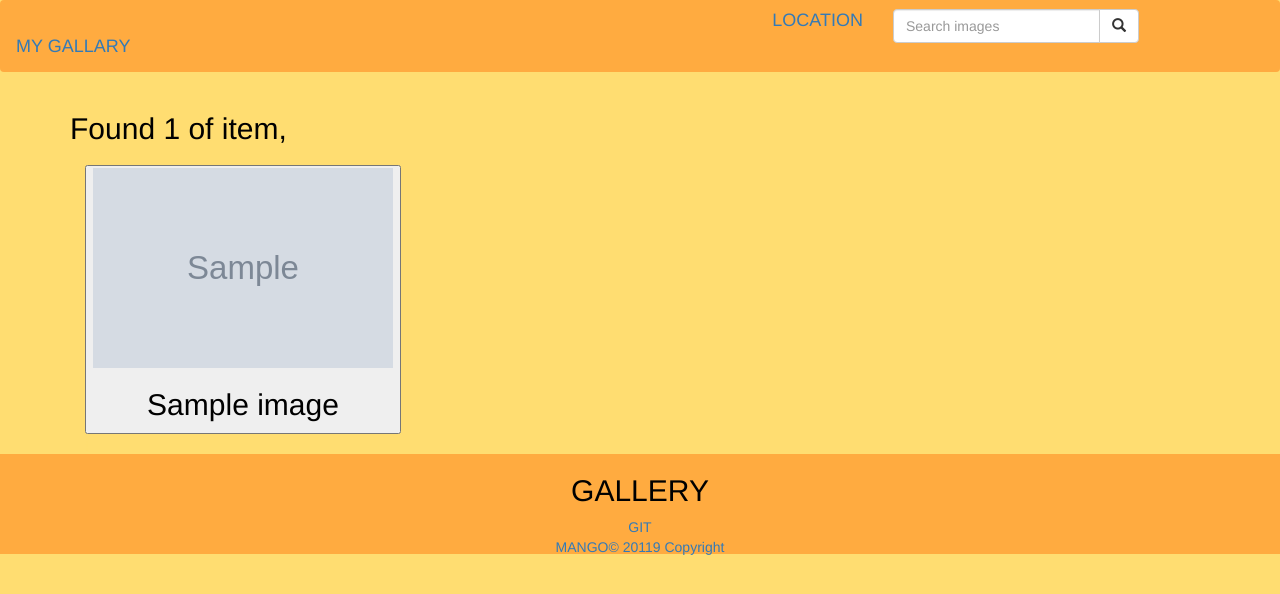
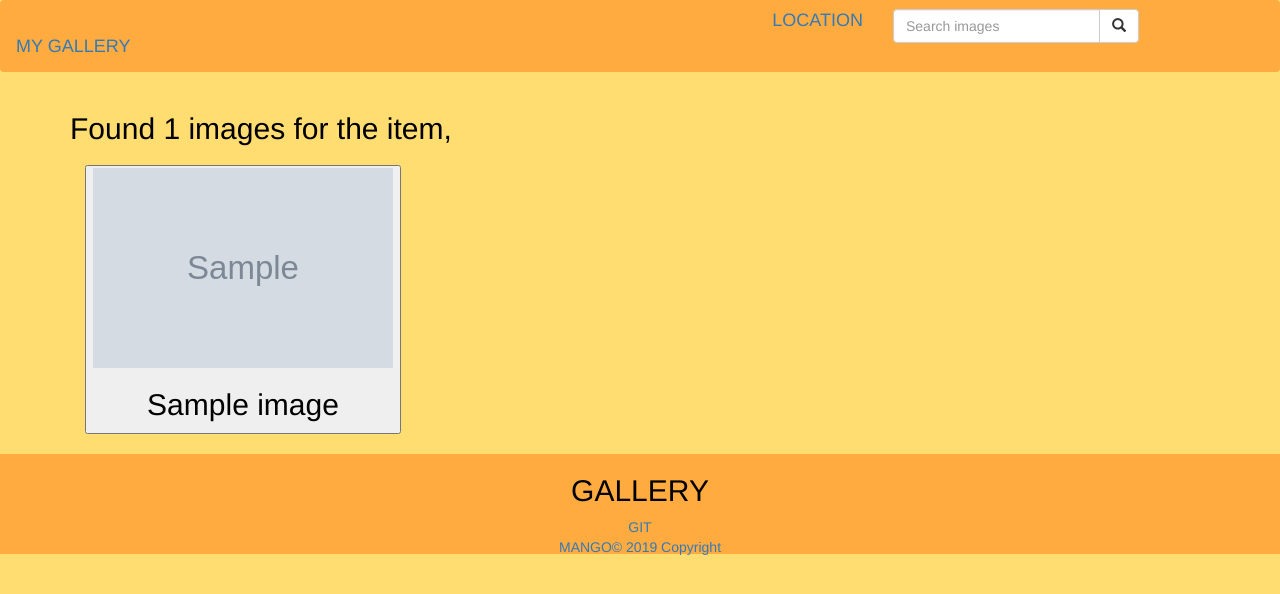
Before and after one commit to mangowilliam/my_gallary, a Django app: template mygallary/templates/gallaries/search.html in a window 1280 px wide. Shown: the top 594 px of the page. Run offline with Django 3.2, Linux system fonts and the light colour scheme; tables that the repository leaves empty hold one stand-in row (values such as "Sample post"); the template is opened without the code that fills it: values that come from a table or form of the project are taken from there, most other values are stand-ins (such as "Sample title", 1, 10 or a date in 2020); grey boxes marked "Sample" are stand-in pictures; some libraries are stand-ins or nearby versions.

Commit message:
update navbar

```diff
--- a/mygallary/templates/footer.html
+++ b/mygallary/templates/footer.html
@@ -22,7 +22,7 @@
             </li>
 
             <li>
-                <a href="#">MANGO© 20119 Copyright</a>
+                <a href="#">MANGO© 2019 Copyright</a>
               </li>
           </ul>
 
--- a/mygallary/templates/gallaries/search.html
+++ b/mygallary/templates/gallaries/search.html
@@ -3,7 +3,7 @@
 <div class="container">
 
     <div> {% if images%}
-        <h2>Found {{ images|length }} of item, {{message}}</h2>
+        <h2>Found {{ images|length }} images for the item, {{message}}</h2>
         {% else %}
         <h2> Found 0 images for the item, {{message}}</h2>
         {% endif %}
@@ -36,7 +36,7 @@
                             </button>
                         </div>
                         <div class="modal-body">
-                            <img src="{{ image.image.url }}" height="300px" alt="Image" />
+                            <img src="{{ image.image.url }}" height="300px" width="300px" alt="Image" />
                             <h2>description: {{ image.description }}</h2>
                             <h2>category: {{ image.category }}</h2>
                             <h2>Location: {{ image.location }}</h2>
--- a/mygallary/templates/navbar.html
+++ b/mygallary/templates/navbar.html
@@ -14,7 +14,7 @@
         <div class="container-fluid">
             <div class="navbar-header">
 
-                <h2><a class="navbar-brand" href="{% url 'gallary' %}">MY GALLARY</a></h2>
+                <h2><a class="navbar-brand" href="{% url 'gallary' %}">MY GALLERY</a></h2>
             </div>
             <div class="col-sm-4 col-md-4 navbar-right">
 
```
